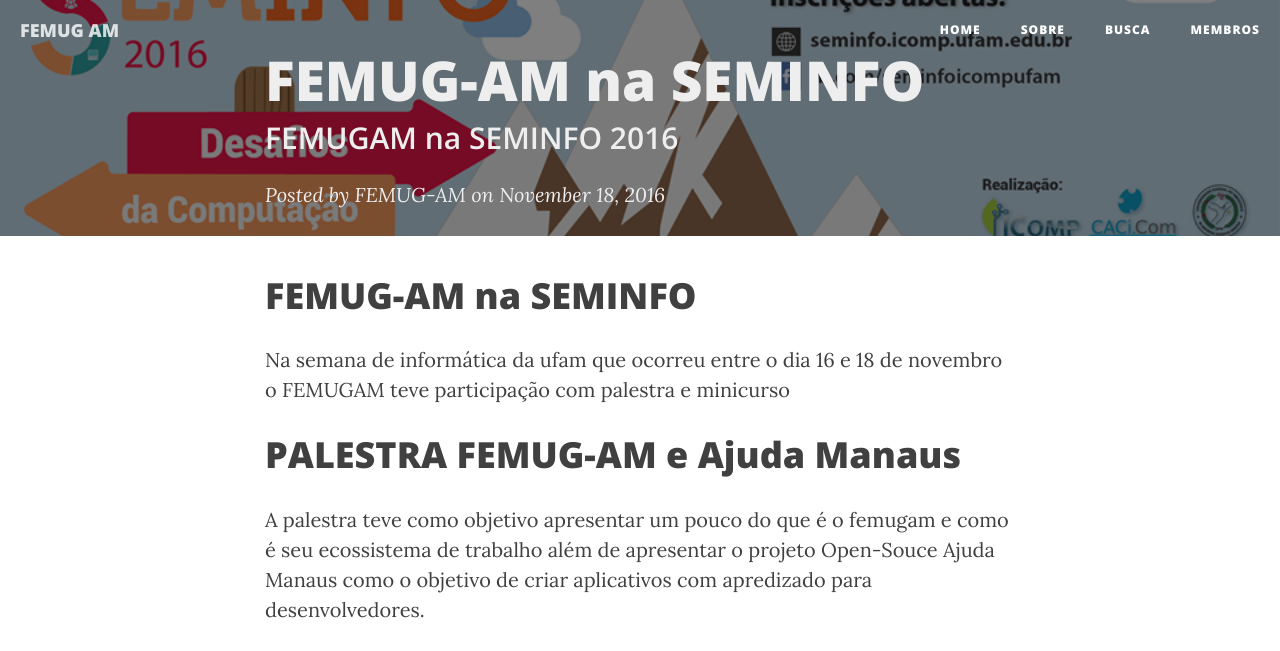
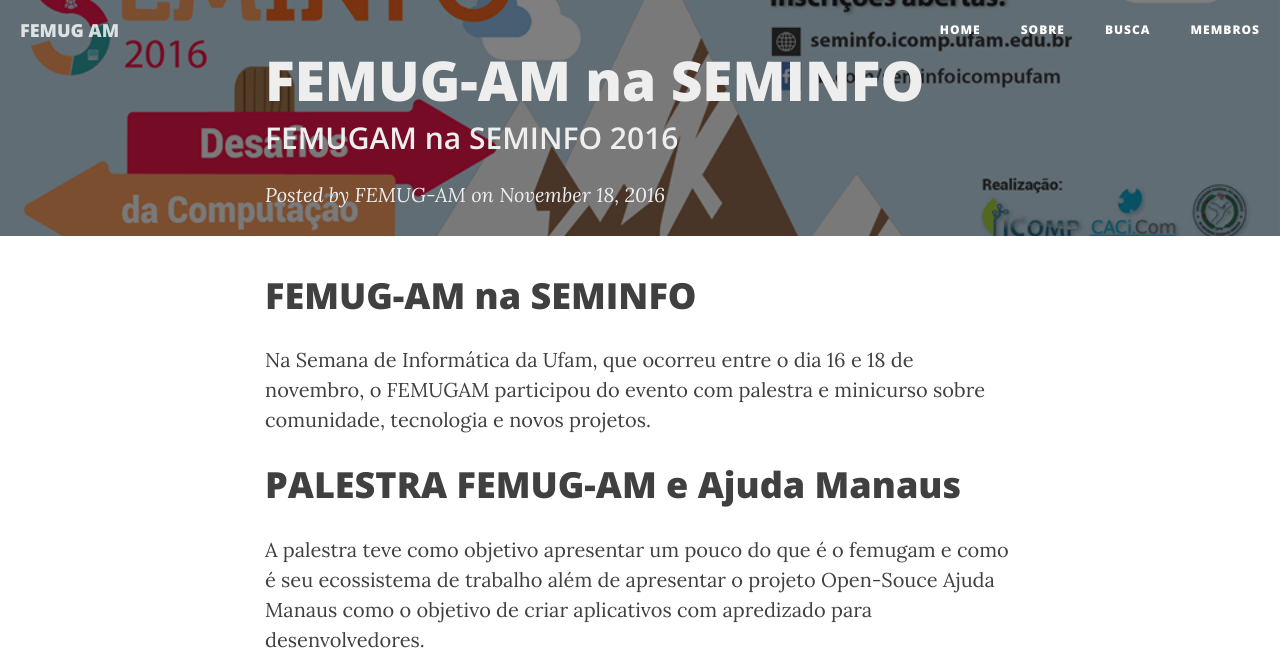
Before and after one commit to FEMUGAM/femugam.github.io, a Jekyll site: the page built from _posts/2016-11-18-femugam-na-seminfo.markdown, in a window 1280 px wide and 900 px high, cut to the strip 0-651 px from the top of the window. Built offline with Jekyll 4.4.1, drawn with Linux system fonts in a browser that asks for light colours; nearby versions of some CDN libraries; comment, search, counter and statistics services are not loaded.

Commit message:
corrigindo texto

```diff
--- a/_posts/2016-11-18-femugam-na-seminfo.markdown
+++ b/_posts/2016-11-18-femugam-na-seminfo.markdown
@@ -12,7 +12,8 @@
 # FEMUG-AM na SEMINFO
 
 
-Na semana de informática da ufam que ocorreu entre o dia 16 e 18 de novembro o FEMUGAM teve participação com palestra e minicurso
+Na Semana de Informática da Ufam, que ocorreu entre o dia 16 e 18 de novembro, o FEMUGAM participou do evento com palestra e minicurso sobre comunidade, tecnologia e novos projetos.
+
 
 # PALESTRA FEMUG-AM e Ajuda Manaus
 
```
